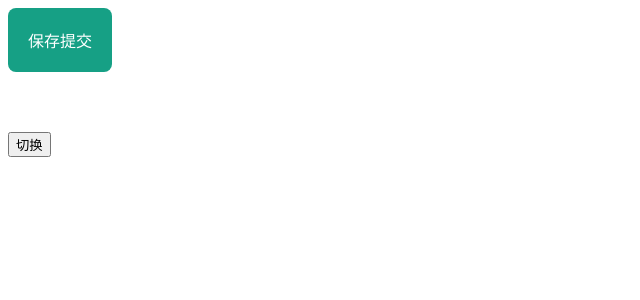
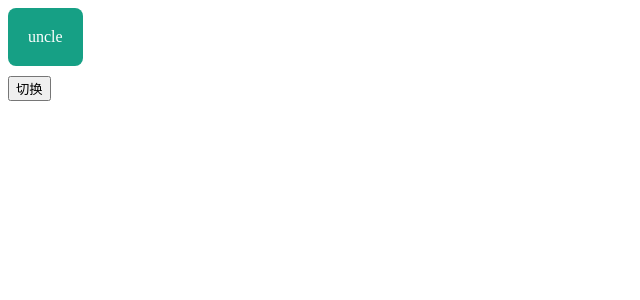
Before and after one commit to Latrevion/vue3-hd, a Vue app in the folder animation/base/: page / in a window 1280 px wide. Both pictures are taken after a click on the button "切换". Shown: the top 300 px of the page, without its empty margins (0-640 px from the left). Built offline with nearby package versions, Linux system fonts and the light colour scheme.

Commit message:
使用transtion组件控制过渡动画

```diff
--- a/animation/base/src/App.vue
+++ b/animation/base/src/App.vue
@@ -1,16 +1,48 @@
 <script setup>
 import {ref} from "vue"
-import Hd from './components/Hd.vue'
+// import Hd from "./components/Hd.vue"
+import Trans from "./components/Trans.vue"
+
 const show = ref(false)
 </script>
 
 <template>
-  <Hd v-if="show">保存提交</Hd>
+  <!--  <Hd v-if="show">保存提交</Hd>-->
+  <transition>
+    <Trans v-if="show">uncle</Trans>
+  </transition>
   <button @click="show=!show">切换</button>
+
 </template>
 
 <style lang="scss" scoped>
+.v-enter-from{
+  opacity: 0;
+
+}
+.v-enter-active{
+  transition:2s ease;
+}
+
+.v-enter-to{
+  opacity: 1;
+}
+
+.v-leave-from{
+  opacity: 1;
+}
+
+.v-leave-active{
+  transition:3s ease;
+}
+
+.v-leave-to{
+  opacity: 0;
+  transform: translateY(-200px);
+}
+
 button {
-  margin-top: 60px;
+  display: block;
+  margin-top: 10px;
 }
 </style>
--- a/animation/base/src/components/Hd.vue
+++ b/animation/base/src/components/Hd.vue
@@ -25,7 +25,6 @@ div {
     background: #f39c12;
   }
 }
-
 @keyframes identifier {
   from {
     transform: translateX(-5px);
@@ -47,6 +46,4 @@ div {
     transform: translateX(-5px);
   }
 }
-
-
 </style>
--- /dev/null
+++ b/animation/base/src/components/Trans.vue
@@ -0,0 +1,21 @@
+<script setup>
+</script>
+
+<template>
+
+    <div><slot></slot></div>
+
+</template>
+
+<style lang="scss" scoped>
+
+div {
+  background: #16a085;
+  padding: 20px;
+  border-radius: .5rem;
+  display: inline-block;
+  color: #ffffff;
+  cursor:pointer;
+}
+
+</style>
```
